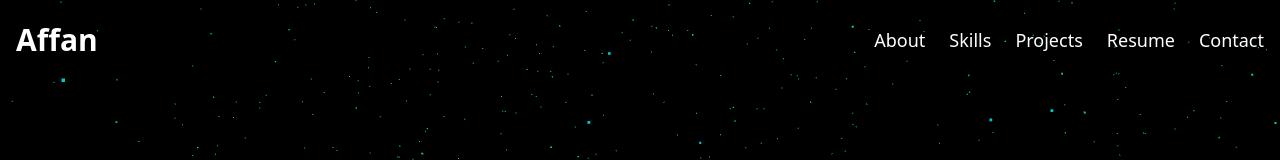
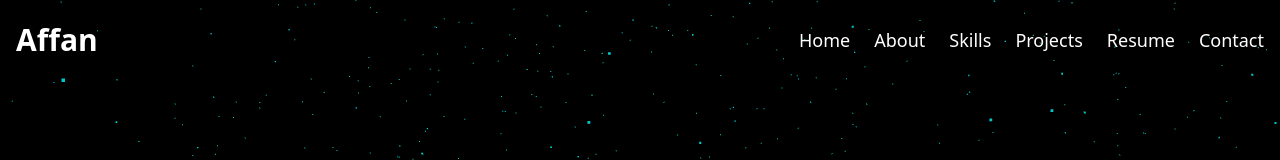
Before and after one commit to Muhammadd-01/Affan-s-Portfolio-Final-, a React (Vite) app: page / in a window 1280 px wide. Shown: the top 160 px of the page. Built offline with nearby package versions, Linux system fonts and the light colour scheme.

Commit message:
Portfolio

```diff
--- a/src/components/Navbar.jsx
+++ b/src/components/Navbar.jsx
@@ -18,7 +18,7 @@ const Navbar = () => {
     return () => window.removeEventListener("scroll", handleScroll);
   }, []);
 
-  const navItems = ["About", "Skills", "Projects", "Resume", "Contact"];
+  const navItems = ["Home", "About", "Skills", "Projects", "Resume", "Contact"];
 
   return (
     <motion.nav
@@ -48,7 +48,7 @@ const Navbar = () => {
             {navItems.map((item) => (
               <Link
                 key={item}
-                to={item.toLowerCase()}
+                to={item === "Home" ? "hero" : item.toLowerCase()}
                 smooth={true}
                 duration={500}
                 className="text-white text-lg transition-all duration-300 cursor-pointer hover:text-neon-blue hover:drop-shadow-[0_0_6px_#00ffff]"
@@ -83,7 +83,7 @@ const Navbar = () => {
             {navItems.map((item) => (
               <Link
                 key={item}
-                to={item.toLowerCase()}
+                to={item === "Home" ? "hero" : item.toLowerCase()}
                 smooth={true}
                 duration={500}
                 className="text-white text-2xl transition-all duration-300 cursor-pointer hover:text-neon-blue hover:drop-shadow-[0_0_6px_#00ffff]"
```
